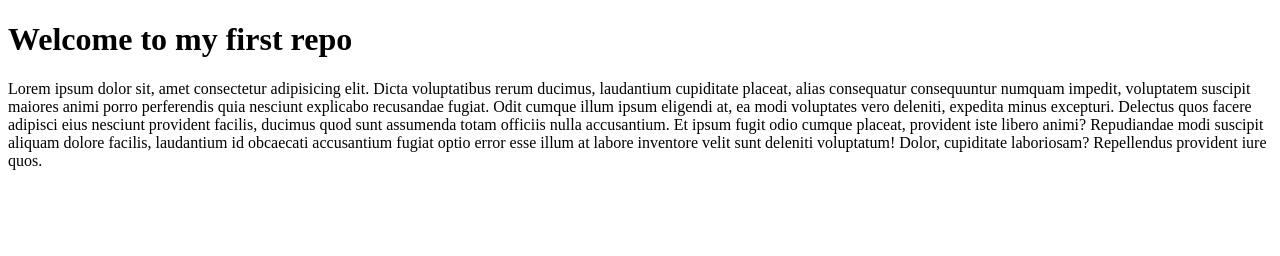
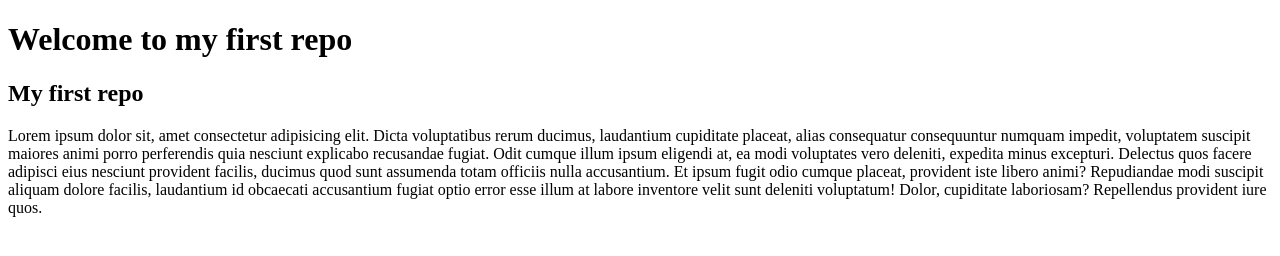
Before and after one commit to rakibahmeddev/my-first-repo, a plain HTML site: page index.html in a window 1280 px wide. Drawn offline with Linux system fonts and the light colour scheme.

Commit message:
second commit

```diff
--- a/index.html
+++ b/index.html
@@ -10,6 +10,7 @@
 
 <body>
     <h1>Welcome to my first repo</h1>
+    <h2>My first repo</h2>
     <p>Lorem ipsum dolor sit, amet consectetur adipisicing elit. Dicta voluptatibus rerum ducimus, laudantium cupiditate placeat, alias consequatur consequuntur numquam impedit, voluptatem suscipit maiores animi porro perferendis quia nesciunt explicabo
         recusandae fugiat. Odit cumque illum ipsum eligendi at, ea modi voluptates vero deleniti, expedita minus excepturi. Delectus quos facere adipisci eius nesciunt provident facilis, ducimus quod sunt assumenda totam officiis nulla accusantium. Et
         ipsum fugit odio cumque placeat, provident iste libero animi? Repudiandae modi suscipit aliquam dolore facilis, laudantium id obcaecati accusantium fugiat optio error esse illum at labore inventore velit sunt deleniti voluptatum! Dolor, cupiditate
```
